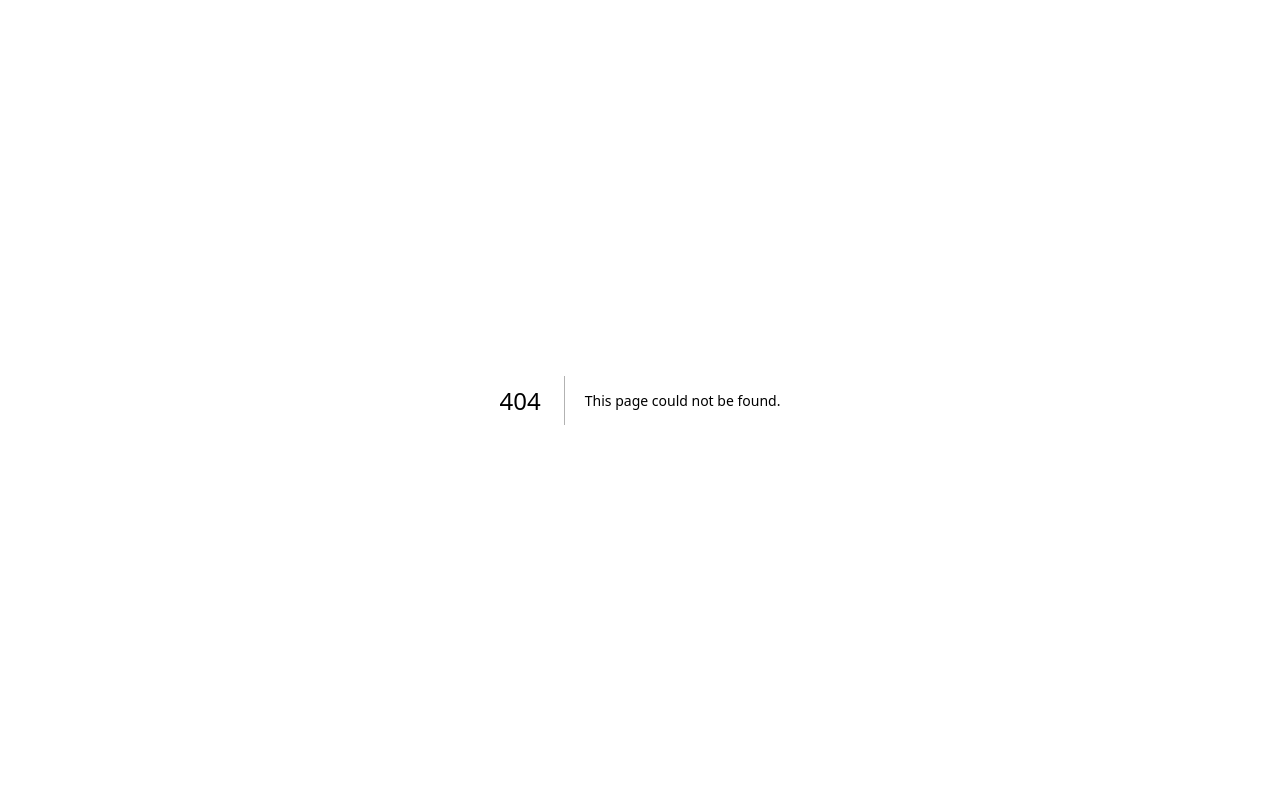
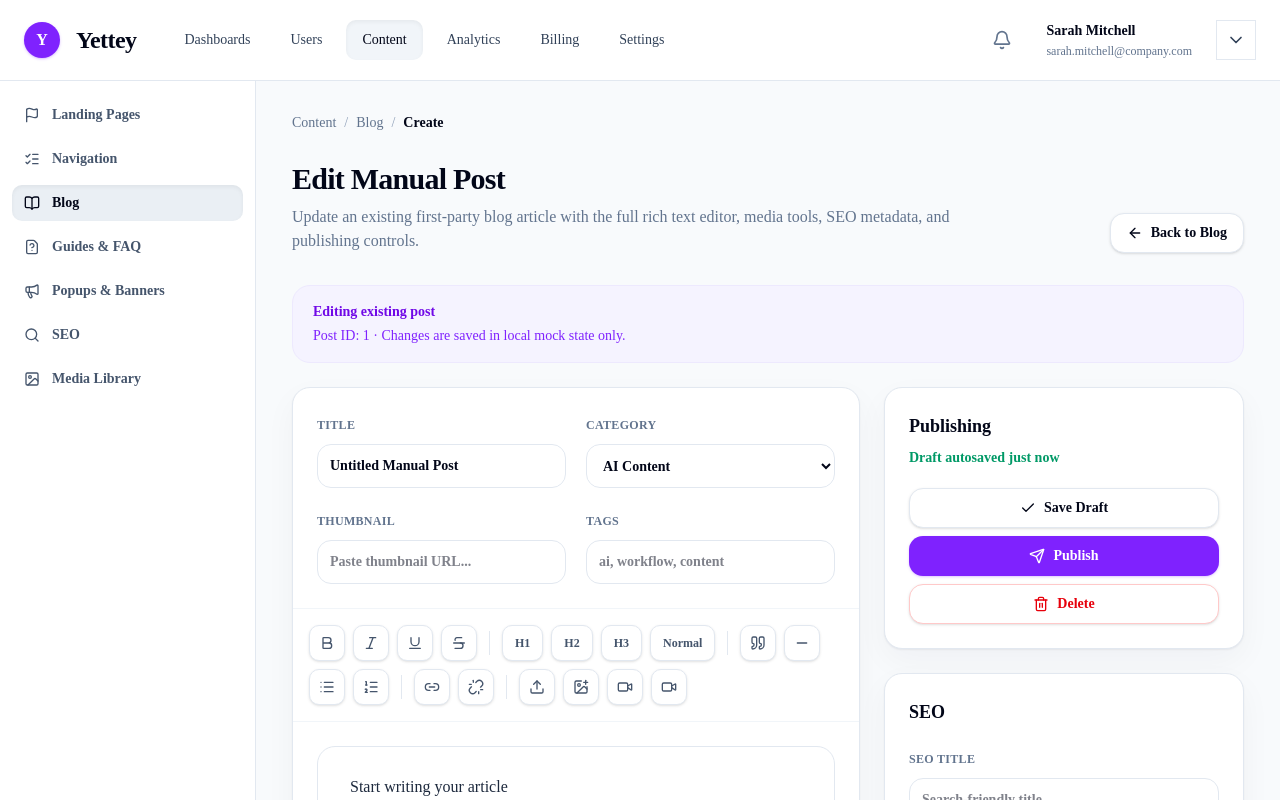
Before and after one commit to hamhwan1/Yettey_admin_dashboard_project, a Next.js app: page /content/blog/1 in a window 1280 px wide. Before the commit this address had no page. Shown: the top 800 px of the page. Built offline with nearby package versions, Linux system fonts and the light colour scheme.

Commit message:
Route manual blog posts to rich editor

```diff
--- /dev/null
+++ b/app/content/blog/[id]/page.tsx
@@ -0,0 +1,68 @@
+import BlogCreateClient from "@/components/content/BlogCreateClient"
+
+type ManualPostDraft = {
+  category: string
+  content: string
+  seoDescription: string
+  seoTitle: string
+  tags: string
+  thumbnail: string
+  title: string
+}
+
+const manualPostDrafts: Record<string, ManualPostDraft> = {
+  "ai-video-workflows": {
+    category: "AI Content",
+    content: `
+      <h2>How AI video workflows reduce editing time</h2>
+      <p>Manual editing often slows down campaign publishing. AI-assisted workflows help content teams reduce repetitive work while keeping creative control.</p>
+      <h3>Workflow impact</h3>
+      <ul>
+        <li>Faster draft generation</li>
+        <li>Reusable shortform templates</li>
+        <li>Lower review overhead</li>
+      </ul>
+      <blockquote>Teams can focus on direction and quality instead of repetitive clipping.</blockquote>
+    `,
+    seoDescription: "Learn how AI video workflows reduce editing time for content teams.",
+    seoTitle: "How AI Video Workflows Reduce Editing Time",
+    tags: "AI, workflow, editing",
+    thumbnail: "https://cdn.yettey.com/blog/ai-video-workflows.jpg",
+    title: "How AI Video Workflows Reduce Editing Time",
+  },
+  "thumbnail-patterns": {
+    category: "Video Editing",
+    content: `
+      <h2>Thumbnail patterns that improve click-through</h2>
+      <p>High-performing thumbnails usually combine clear subjects, readable text, and strong visual contrast.</p>
+      <h3>Patterns to test</h3>
+      <ol>
+        <li>Face-forward thumbnail</li>
+        <li>Before and after layout</li>
+        <li>Single benefit headline</li>
+      </ol>
+      <p>Use the editor toolbar to add examples, screenshots, and campaign notes.</p>
+    `,
+    seoDescription: "Thumbnail design patterns that improve click-through for shortform videos.",
+    seoTitle: "Thumbnail Patterns That Improve Click-Through",
+    tags: "thumbnail, video, conversion",
+    thumbnail: "https://cdn.yettey.com/blog/thumbnail-patterns.jpg",
+    title: "Thumbnail Patterns That Improve Click-Through",
+  },
+}
+
+export default async function EditBlogPostPage({
+  params,
+}: {
+  params: Promise<{ id: string }>
+}) {
+  const { id } = await params
+
+  return (
+    <BlogCreateClient
+      initialDraft={manualPostDrafts[id] ?? { title: "Untitled Manual Post" }}
+      mode="edit"
+      postId={id}
+    />
+  )
+}
--- a/components/content/BlogCreateClient.tsx
+++ b/components/content/BlogCreateClient.tsx
@@ -42,16 +42,27 @@ type BlogDraft = {
 
 type MediaDialogMode = "image-url" | "video-url" | "youtube" | null
 
+type BlogCreateClientProps = {
+  initialDraft?: Partial<BlogDraft>
+  mode?: "create" | "edit"
+  postId?: string
+}
+
 const starterContent = `
   <h2>Start writing your article</h2>
   <p>Use the toolbar to format text, add lists, insert media, and structure a complete blog post.</p>
   <blockquote>Tip: drag an image into the editor or use the image tools in the toolbar.</blockquote>
 `
 
-export default function BlogCreateClient() {
+export default function BlogCreateClient({
+  initialDraft,
+  mode = "create",
+  postId,
+}: BlogCreateClientProps = {}) {
   const router = useRouter()
   const editorRef = useRef<HTMLDivElement>(null)
   const fileInputRef = useRef<HTMLInputElement>(null)
+  const isEditing = mode === "edit"
   const [draft, setDraft] = useState<BlogDraft>({
     category: categoryOptions[0],
     content: starterContent,
@@ -60,6 +71,7 @@ export default function BlogCreateClient() {
     tags: "",
     thumbnail: "",
     title: "",
+    ...initialDraft,
   })
   const [feedback, setFeedback] = useState<"deleted" | "draft" | "published" | null>(null)
   const [mediaDialog, setMediaDialog] = useState<MediaDialogMode>(null)
@@ -188,8 +200,12 @@ export default function BlogCreateClient() {
           { label: "Blog" },
           { label: "Create" },
         ]}
-        title="Create Manual Post"
-        description="Write and format a first-party blog article with rich text, images, embeds, SEO metadata, and publishing controls."
+        title={isEditing ? "Edit Manual Post" : "Create Manual Post"}
+        description={
+          isEditing
+            ? "Update an existing first-party blog article with the full rich text editor, media tools, SEO metadata, and publishing controls."
+            : "Write and format a first-party blog article with rich text, images, embeds, SEO metadata, and publishing controls."
+        }
         actions={
           <AdminButton onClick={() => router.push("/content/blog")}>
             <ArrowLeft className="size-4" />
@@ -197,6 +213,17 @@ export default function BlogCreateClient() {
           </AdminButton>
         }
       />
+
+      {isEditing ? (
+        <div className="mb-6 rounded-2xl border border-violet-100 bg-violet-50 px-5 py-4">
+          <p className="text-sm font-bold text-violet-700">
+            Editing existing post
+          </p>
+          <p className="mt-1 text-sm text-violet-600">
+            Post ID: {postId ?? "mock-post"} · Changes are saved in local mock state only.
+          </p>
+        </div>
+      ) : null}
 
       <div className="grid gap-6 xl:grid-cols-[1fr_360px]">
         <section className="overflow-hidden rounded-2xl border border-slate-200 bg-white shadow-[0_1px_2px_rgba(15,23,42,0.06),0_12px_32px_rgba(15,23,42,0.04)]">
@@ -391,9 +418,13 @@ export default function BlogCreateClient() {
             </h2>
             <p className="mt-2 text-sm leading-6 text-slate-600">
               {feedback === "draft"
-                ? "This mock post has been saved as a draft."
+                ? isEditing
+                  ? "This mock post update has been saved as a draft."
+                  : "This mock post has been saved as a draft."
                 : feedback === "published"
-                  ? "This mock post has been published."
+                  ? isEditing
+                    ? "This mock post update has been published."
+                    : "This mock post has been published."
                   : "This mock post has been deleted."}
             </p>
             <div className="mt-6 flex justify-end gap-2">
--- a/components/content/ContentCmsClient.tsx
+++ b/components/content/ContentCmsClient.tsx
@@ -628,6 +628,7 @@ function BlogFoundation({
   importOpen: boolean
   onCloseImport: () => void
 }) {
+  const router = useRouter()
   const [posts, setPosts] = useState(blogPosts)
   const [categories, setCategories] = useState(blogCategories)
   const [selectedPostId, setSelectedPostId] = useState<string | null>(null)
@@ -734,6 +735,17 @@ function BlogFoundation({
   const handleDeletePost = (postId: string) => {
     setPosts((current) => current.filter((post) => post.id !== postId))
     setSelectedPostId(null)
+  }
+
+  const handleOpenPost = (postId: string) => {
+    const post = posts.find((item) => item.id === postId)
+
+    if (post?.type === "Manual Post") {
+      router.push(`/content/blog/${post.id}`)
+      return
+    }
+
+    setSelectedPostId(postId)
   }
 
   return (
@@ -760,7 +772,7 @@ function BlogFoundation({
             )
           }
         />
-        <PostTable posts={posts} onOpenPost={setSelectedPostId} />
+        <PostTable posts={posts} onOpenPost={handleOpenPost} />
       </div>
 
       {importOpen ? (
@@ -954,7 +966,7 @@ function PostTable({
                     }}
                     type="button"
                   >
-                    Open
+                    {post.type === "Manual Post" ? "Edit" : "Open"}
                   </button>
                 </td>
               </tr>
```
